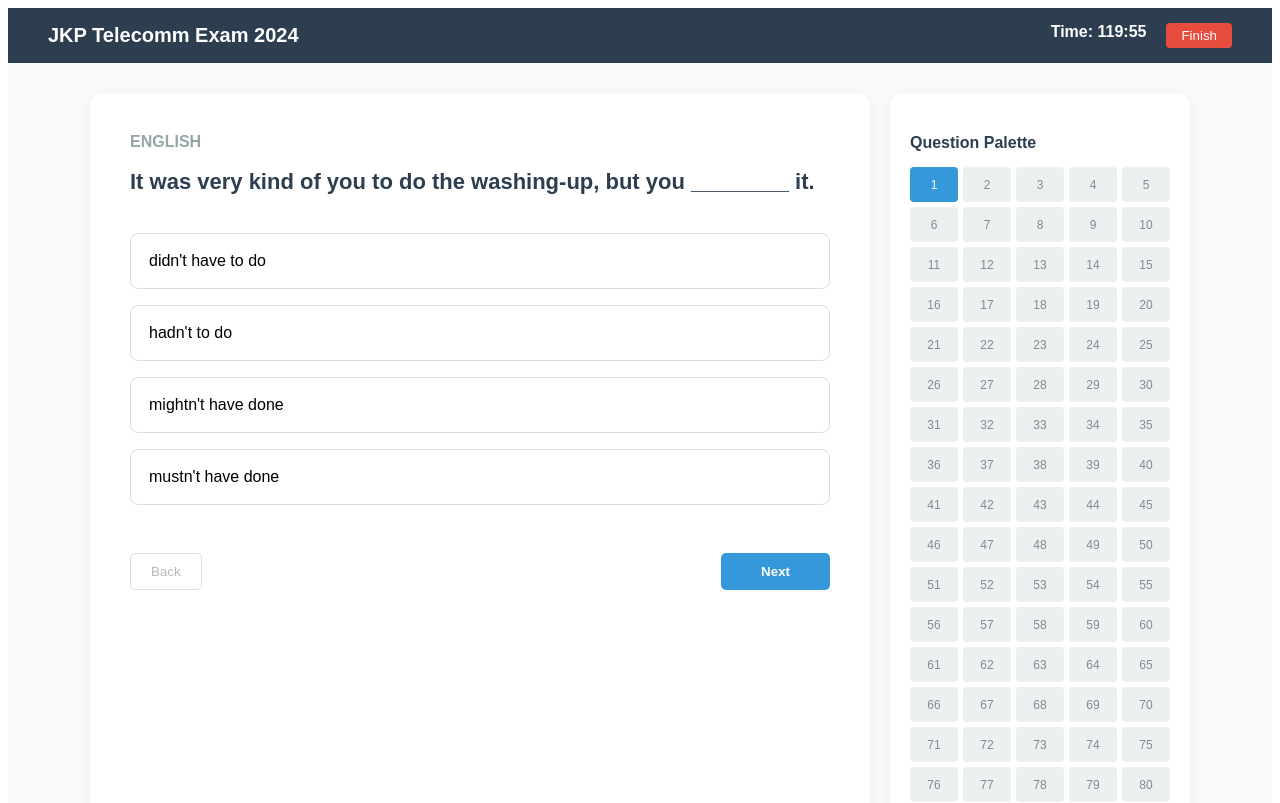
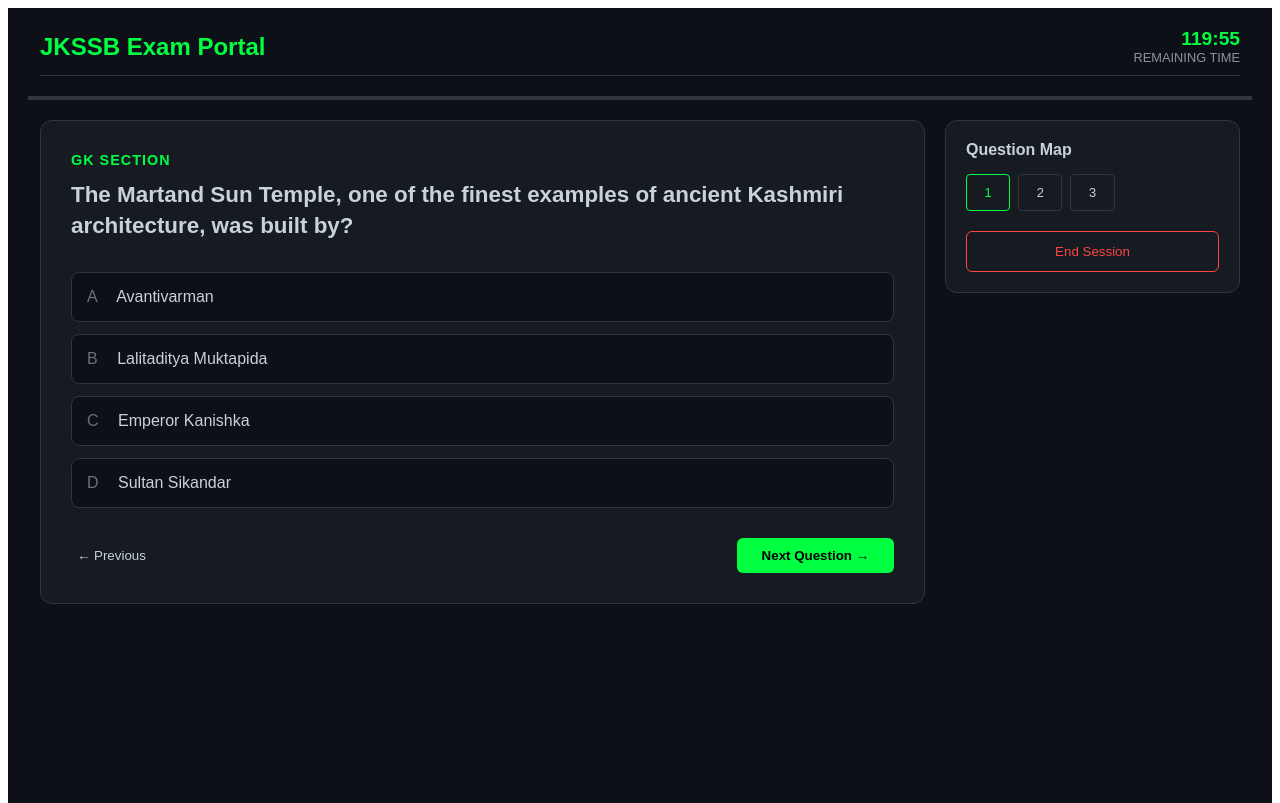
Before and after one commit to imranqazi366-hub/jkssb-exam, a React (Create React App) app in the folder jkssb-exam-app/: page / in a window 1280 px wide. Shown: the top 803 px of the page. Built offline with nearby package versions, Linux system fonts and the light colour scheme.

Commit message:
Update App.js

```diff
--- a/jkssb-exam-app/src/App.js
+++ b/jkssb-exam-app/src/App.js
@@ -1,104 +1,171 @@
 
 import React, { useState, useEffect } from "react";
 
-// --- DATA EXTRACTED FROM YOUR PDF ---
-const examQuestions = [
-  { id: 1, sec: "English", q: "It was very kind of you to do the washing-up, but you ________ it.", opts: ["didn't have to do", "hadn't to do", "mightn't have done", "mustn't have done"], ans: 0, ex: "Used for an action that was done but wasn't necessary." },
-  { id: 2, sec: "English", q: "Find the error: After knowing truth, (a)/ they took the right decision (b)/ in the matter. (c)/ No error (d)", opts: ["a", "b", "c", "d"], ans: 0, ex: "Should be 'knowing THE truth'." },
-  { id: 3, sec: "English", q: "Prohibited by law or treaty from being imported or exported:", opts: ["contraband", "smuggled", "counterfeit", "forged"], ans: 0, ex: "Contraband refers to illegal imports/exports." },
-  { id: 10, sec: "English", q: "Meaning of the idiom: 'To smell a rat'", opts: ["to smell foul", "to see a rat", "to chase a rat", "to be suspicious"], ans: 3, ex: "To suspect something is wrong." },
-  { id: 16, sec: "GK", q: "Which is the largest city in the Union Territory of Jammu and Kashmir?", opts: ["Jammu", "Srinagar", "Anantnag", "Leh"], ans: 1, ex: "Srinagar is the largest city in the UT." },
-  { id: 18, sec: "GK", q: "Gulmarg hill station lies in which range?", opts: ["Aravali Range", "Pir Panjal Range", "Langpangkong Range", "Changkikong Range"], ans: 1, ex: "Situated in the Pir Panjal Range." },
-  { id: 19, sec: "GK", q: "Which of the following is known as the 'Valley of Shepherds'?", opts: ["Pahalgam", "Gulmarg", "Sonamarg", "Betaab Valley"], ans: 0, ex: "Pahalgam's literal meaning is Valley of Shepherds." },
-  { id: 23, sec: "Current Affairs", q: "Match Gold winning Paralympians (Paris 2024): 1-Avani Lekhara, 2-Praveen Kumar, 3-Nitesh Kumar, 4-Harvinder Singh.", opts: ["1-iii, 2-i, 3-iv, 4-ii", "1-i, 2-iii, 3-iv, 4-ii", "1-iii, 2-i, 3-ii, 4-iv", "1-i, 2-iii, 3-ii, 4-iv"], ans: 0, ex: "Avani: Shooting, Praveen: High Jump, Nitesh: Badminton, Harvinder: Archery." },
-  { id: 34, sec: "GK", q: "In which year was the Indus Water Treaty signed?", opts: ["1950", "1955", "1960", "1965"], ans: 2, ex: "Signed in 1960 between India and Pakistan." },
-  { id: 35, sec: "Current Affairs", q: "What was the mascot for the Khelo India Winter Games, 2024?", opts: ["Snow Leopard", "Musk Deer", "Red Fox", "Golden Eagle"], ans: 0, ex: "The mascot was 'Sheen-e She' (Snow Leopard)." },
-  { id: 36, sec: "Math", q: "If price increases by 50%, by what fraction must consumption be reduced to keep expenditure same?", opts: ["1/4", "1/3", "1/2", "2/3"], ans: 1, ex: "Reduction = 50/(100+50) = 1/3." },
-  { id: 40, sec: "Math", q: "The value of (0.08 × 0.007) is:", opts: ["0.056", "0.0056", "0.00056", "0.56"], ans: 2, ex: "0.08 * 0.007 = 0.00056." }
+// --- CONFIGURATION ---
+const TOTAL_TIME = 120 * 60;
+const SC = {
+  GK: "#1e3a5f", Accounts: "#0f766e", English: "#c2410c",
+  Statistics: "#15803d", Mathematics: "#6d28d9", Economics: "#0369a1",
+  Science: "#b45309", Computers: "#be185d"
+};
+
+// Add your full question array here (using the one from previous message)
+const quizQuestions = [
+    {n:1,s:"GK",q:"The Martand Sun Temple, one of the finest examples of ancient Kashmiri architecture, was built by?",opts:["Avantivarman","Lalitaditya Muktapida","Emperor Kanishka","Sultan Sikandar"],ans:1,e:"Martand Sun Temple built by Lalitaditya Muktapida of Karkota dynasty in 8th century AD, in Anantnag."},
+    {n:2,s:"GK",q:"Which constitutional article was used by Parliament to grant special status to J&K (now abrogated)?",opts:["Article 356","Article 370","Article 371","Article 360"],ans:1,e:"Article 370 granted special status to J&K. Abrogated on 5 August 2019."},
+    // ... paste all other questions here ...
+    {n:106,s:"Science",q:"The process by which plants manufacture their own food using sunlight, water and CO₂ is?",opts:["Respiration","Transpiration","Photosynthesis","Osmosis"],ans:2,e:"Photosynthesis is the process plants use to convert light energy into chemical energy."}
 ];
 
-// Fill up to 100 items (the length of your exam)
-const questions = Array.from({ length: 100 }, (_, i) =>
-  examQuestions.find(q => q.id === i + 1) ||
-  { id: i + 1, sec: "General", q: `Question ${i + 1} from PDF Paper`, opts: ["Option A", "Option B", "Option C", "Option D"], ans: 0, ex: "Check original PDF for details." }
-);
+export default function QuizApp() {
+  const [currentIdx, setCurrentIdx] = useState(0);
+  const [answers, setAnswers] = useState({}); // Stores { index: selectedOption }
+  const [timeLeft, setTimeLeft] = useState(TOTAL_TIME);
+  const [isFinished, setIsFinished] = useState(false);
 
-export default function App() {
-  const [idx, setIdx] = useState(0);
-  const [ans, setAns] = useState({});
-  const [time, setTime] = useState(7200);
-  const [submitted, setSubmitted] = useState(false);
+  const currentQ = quizQuestions[currentIdx];
+  const hasAnswered = answers[currentIdx] !== undefined;
 
   useEffect(() => {
-    if (time > 0 && !submitted) {
-      const timer = setInterval(() => setTime(p => p - 1), 1000);
+    if (timeLeft > 0 && !isFinished) {
+      const timer = setInterval(() => setTimeLeft((t) => t - 1), 1000);
       return () => clearInterval(timer);
     }
-  }, [time, submitted]);
+  }, [timeLeft, isFinished]);
 
-  const finalScore = questions.reduce((s, q, i) => (ans[i] === q.ans ? s + 1 : s), 0);
+  const handleSelect = (idx) => {
+    if (hasAnswered) return; // Prevent changing answer after seeing result
+    setAnswers({ ...answers, [currentIdx]: idx });
+  };
 
-  if (submitted) {
-    return (
-      <div style={{ padding: "40px", fontFamily: "sans-serif", backgroundColor: "#f4f7f6", minHeight: "100vh" }}>
-        <div style={{ maxWidth: "800px", margin: "0 auto", background: "#fff", padding: "30px", borderRadius: "15px", boxShadow: "0 4px 10px rgba(0,0,0,0.1)" }}>
-          <h1 style={{ textAlign: "center", color: "#2c3e50" }}>Performance Report</h1>
-          <div style={{ fontSize: "50px", fontWeight: "bold", textAlign: "center", color: "#3498db", margin: "20px 0" }}>{finalScore} / 100</div>
-          <hr />
-          {questions.slice(0, 12).map((q, i) => ( // Showing the 12 specific ones extracted
-            <div key={i} style={{ padding: "15px", borderBottom: "1px solid #eee", backgroundColor: ans[i] === q.ans ? "#f0fff4" : "#fff5f5" }}>
-              <p><strong>Q{q.id}. {q.q}</strong></p>
-              <p style={{ color: ans[i] === q.ans ? "green" : "red" }}>Your Ans: {q.opts[ans[i]] || "Skipped"}</p>
-              <p style={{ color: "green" }}>Correct: {q.opts[q.ans]}</p>
-              <p style={{ fontSize: "13px", color: "#666" }}><em>Note: {q.ex}</em></p>
-            </div>
-          ))}
-          <button onClick={() => window.location.reload()} style={{ display: "block", margin: "20px auto", padding: "10px 30px", borderRadius: "5px", border: "none", background: "#2c3e50", color: "#fff", cursor: "pointer" }}>Retry</button>
+  const progress = (Object.keys(answers).length / quizQuestions.length) * 100;
+
+  // --- STYLES ---
+  const theme = {
+    bg: "#0d1117",
+    card: "#161b22",
+    neon: "#00ff41",
+    text: "#c9d1d9",
+    border: "#30363d",
+    wrong: "#ff4444",
+    correct: "#00ff41"
+  };
+
+  return (
+    <div style={{ backgroundColor: theme.bg, color: theme.text, minHeight: "100vh", fontFamily: "sans-serif", padding: "20px" }}>
+
+      {/* Top Navigation Bar */}
+      <div style={{ maxWidth: "1200px", margin: "0 auto", display: "flex", justifyContent: "space-between", alignItems: "center", borderBottom: `1px solid ${theme.border}`, paddingBottom: "10px" }}>
+        <h2 style={{ color: theme.neon, margin: 0 }}>JKSSB Exam Portal</h2>
+        <div style={{ textAlign: "right" }}>
+          <div style={{ fontSize: "1.2rem", fontWeight: "bold", color: theme.neon }}>{Math.floor(timeLeft/60)}:{(timeLeft%60).toString().padStart(2,'0')}</div>
+          <div style={{ fontSize: "0.8rem", color: "#8b949e" }}>REMAINING TIME</div>
         </div>
       </div>
-    );
-  }
 
-  const cur = questions[idx];
+      {/* Progress Bar */}
+      <div style={{ width: "100%", height: "4px", backgroundColor: "#30363d", margin: "20px 0" }}>
+        <div style={{ width: `${progress}%`, height: "100%", backgroundColor: theme.neon, transition: "width 0.4s ease", boxShadow: `0 0 10px ${theme.neon}` }}></div>
+      </div>
 
-  return (
-    <div style={{ backgroundColor: "#f8f9fa", minHeight: "100vh", fontFamily: "sans-serif" }}>
-      <nav style={{ backgroundColor: "#2c3e50", color: "#fff", padding: "15px 40px", display: "flex", justifyContent: "space-between", alignItems: "center" }}>
-        <div style={{ fontSize: "20px", fontWeight: "bold" }}>JKP Telecomm Exam 2024</div>
-        <div style={{ display: "flex", gap: "20px" }}>
-          <span style={{ fontWeight: "bold" }}>Time: {Math.floor(time / 60)}:{String(time % 60).padStart(2, '0')}</span>
-          <button onClick={() => setSubmitted(true)} style={{ background: "#e74c3c", color: "#fff", border: "none", padding: "5px 15px", borderRadius: "4px", cursor: "pointer" }}>Finish</button>
-        </div>
-      </nav>
+      <div style={{ display: "flex", maxWidth: "1200px", margin: "0 auto", gap: "20px", flexDirection: window.innerWidth < 800 ? "column" : "row" }}>
 
-      <div style={{ maxWidth: "1100px", margin: "30px auto", display: "grid", gridTemplateColumns: "1fr 300px", gap: "20px", padding: "0 20px" }}>
-        <div style={{ background: "#fff", padding: "40px", borderRadius: "12px", boxShadow: "0 2px 10px rgba(0,0,0,0.05)" }}>
-          <div style={{ color: "#95a5a6", marginBottom: "10px", fontWeight: "bold" }}>{cur.sec.toUpperCase()}</div>
-          <h2 style={{ fontSize: "22px", marginBottom: "30px", color: "#2c3e50" }}>{cur.q}</h2>
+        {/* Main Quiz Area */}
+        <div style={{ flex: 3 }}>
+          <div style={{ backgroundColor: theme.card, padding: "30px", borderRadius: "12px", border: `1px solid ${theme.border}` }}>
+            <span style={{ color: theme.neon, fontSize: "0.9rem", fontWeight: "bold", letterSpacing: "1px" }}>{currentQ.s.toUpperCase()} SECTION</span>
+            <h3 style={{ fontSize: "1.4rem", marginTop: "10px", lineHeight: "1.4" }}>{currentQ.q}</h3>
 
-          {cur.opts.map((o, i) => (
-            <button key={i} onClick={() => setAns({ ...ans, [idx]: i })} style={{
-              width: "100%", textAlign: "left", padding: "18px", margin: "8px 0", borderRadius: "8px", border: ans[idx] === i ? "2px solid #3498db" : "1px solid #ddd",
-              backgroundColor: ans[idx] === i ? "#ebf5fb" : "#fff", cursor: "pointer", fontSize: "16px"
-            }}>{o}</button>
-          ))}
+            <div style={{ marginTop: "30px" }}>
+              {currentQ.opts.map((opt, i) => {
+                let btnBg = "transparent";
+                let btnBorder = theme.border;
+                let textColor = theme.text;
 
-          <div style={{ marginTop: "40px", display: "flex", justifyContent: "space-between" }}>
-            <button disabled={idx === 0} onClick={() => setIdx(idx - 1)} style={{ padding: "10px 20px", borderRadius: "5px", border: "1px solid #ddd", background: "#fff", cursor: "pointer" }}>Back</button>
-            <button onClick={() => setIdx(Math.min(99, idx + 1))} style={{ padding: "10px 40px", borderRadius: "5px", border: "none", background: "#3498db", color: "#fff", cursor: "pointer", fontWeight: "bold" }}>Next</button>
+                if (hasAnswered) {
+                  if (i === currentQ.ans) {
+                    btnBg = "rgba(0, 255, 65, 0.1)";
+                    btnBorder = theme.correct;
+                    textColor = theme.correct;
+                  } else if (i === answers[currentIdx]) {
+                    btnBg = "rgba(255, 68, 68, 0.1)";
+                    btnBorder = theme.wrong;
+                    textColor = theme.wrong;
+                  }
+                } else {
+                  btnBg = "#0d1117";
+                }
+
+                return (
+                  <button
+                    key={i}
+                    onClick={() => handleSelect(i)}
+                    style={{
+                      display: "block", width: "100%", padding: "15px", margin: "12px 0",
+                      textAlign: "left", borderRadius: "8px", cursor: hasAnswered ? "default" : "pointer",
+                      backgroundColor: btnBg, color: textColor, border: `1px solid ${btnBorder}`,
+                      fontSize: "1rem", fontWeight: "500", transition: "all 0.2s"
+                    }}
+                  >
+                    <span style={{ marginRight: "15px", opacity: 0.5 }}>{String.fromCharCode(65 + i)}</span> {opt}
+                  </button>
+                );
+              })}
+            </div>
+
+            {/* Answer Feedback Section */}
+            {hasAnswered && (
+              <div style={{ marginTop: "20px", padding: "20px", borderRadius: "8px", backgroundColor: "#0d1117", borderLeft: `4px solid ${theme.neon}` }}>
+                <strong style={{ color: theme.neon }}>Explanation:</strong>
+                <p style={{ margin: "10px 0 0", fontSize: "0.95rem", color: "#8b949e" }}>{currentQ.e}</p>
+              </div>
+            )}
+
+            {/* Navigation Buttons */}
+            <div style={{ display: "flex", justifyContent: "space-between", marginTop: "30px" }}>
+              <button
+                onClick={() => setCurrentIdx(Math.max(0, currentIdx - 1))}
+                style={{ background: "none", color: theme.text, border: "none", cursor: "pointer" }}
+              >
+                ← Previous
+              </button>
+              <button
+                onClick={() => setCurrentIdx(Math.min(quizQuestions.length - 1, currentIdx + 1))}
+                style={{ backgroundColor: theme.neon, color: "#000", border: "none", padding: "10px 25px", borderRadius: "6px", fontWeight: "bold", cursor: "pointer" }}
+              >
+                Next Question →
+              </button>
+            </div>
           </div>
         </div>
 
-        <div style={{ background: "#fff", padding: "20px", borderRadius: "12px", height: "fit-content", boxShadow: "0 2px 10px rgba(0,0,0,0.05)" }}>
-          <h4 style={{ marginBottom: "15px", color: "#2c3e50" }}>Question Palette</h4>
-          <div style={{ display: "grid", gridTemplateColumns: "repeat(5, 1fr)", gap: "5px" }}>
-            {questions.map((_, i) => (
-              <button key={i} onClick={() => setIdx(i)} style={{
-                height: "35px", borderRadius: "4px", border: "none", cursor: "pointer", fontSize: "12px",
-                backgroundColor: idx === i ? "#3498db" : (ans[i] !== undefined ? "#2c3e50" : "#ecf0f1"),
-                color: idx === i || ans[i] !== undefined ? "#fff" : "#7f8c8d"
-              }}>{i + 1}</button>
-            ))}
+        {/* Sidebar Question Grid */}
+        <div style={{ flex: 1 }}>
+          <div style={{ backgroundColor: theme.card, padding: "20px", borderRadius: "12px", border: `1px solid ${theme.border}` }}>
+            <h4 style={{ margin: "0 0 15px 0" }}>Question Map</h4>
+            <div style={{ display: "grid", gridTemplateColumns: "repeat(5, 1fr)", gap: "8px" }}>
+              {quizQuestions.map((_, i) => (
+                <div
+                  key={i}
+                  onClick={() => setCurrentIdx(i)}
+                  style={{
+                    height: "35px", display: "flex", alignItems: "center", justifyContent: "center",
+                    borderRadius: "4px", fontSize: "0.8rem", cursor: "pointer",
+                    border: `1px solid ${currentIdx === i ? theme.neon : theme.border}`,
+                    backgroundColor: answers[i] !== undefined ? (quizQuestions[i].ans === answers[i] ? "rgba(0, 255, 65, 0.2)" : "rgba(255, 68, 68, 0.2)") : "transparent",
+                    color: currentIdx === i ? theme.neon : theme.text
+                  }}
+                >
+                  {i + 1}
+                </div>
+              ))}
+            </div>
+            <button
+                onClick={() => setIsFinished(true)}
+                style={{ width: "100%", marginTop: "20px", padding: "12px", backgroundColor: "transparent", border: `1px solid ${theme.wrong}`, color: theme.wrong, borderRadius: "6px", cursor: "pointer" }}
+            >
+                End Session
+            </button>
           </div>
         </div>
       </div>
```
